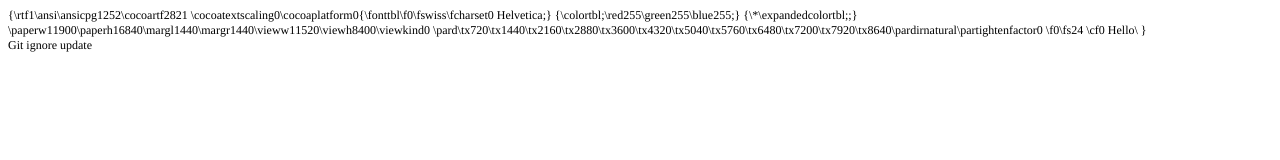
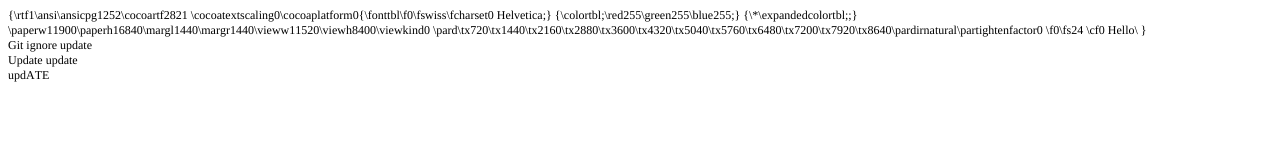
Before and after one commit to ronitbby/classwork, a plain HTML site: page index.html in a window 1280 px wide. Drawn offline with Linux system fonts and the light colour scheme.

Commit message:
UPDATE COMMIT

```diff
--- a/index.html
+++ b/index.html
@@ -14,5 +14,7 @@
 <body>
 <p class="p1"><span class="s1">{\rtf1\ansi\ansicpg1252\cocoartf2821 \cocoatextscaling0\cocoaplatform0{\fonttbl\f0\fswiss\fcharset0 Helvetica;} {\colortbl;\red255\green255\blue255;} {\*\expandedcolortbl;;} \paperw11900\paperh16840\margl1440\margr1440\vieww11520\viewh8400\viewkind0 \pard\tx720\tx1440\tx2160\tx2880\tx3600\tx4320\tx5040\tx5760\tx6480\tx7200\tx7920\tx8640\pardirnatural\partightenfactor0 \f0\fs24 \cf0 Hello\ }</span></p>
 <p class="p1"><span class="s1">Git ignore update</span></p>
+<p class="p1"><span class="s1">Update update<span class="Apple-converted-space"> </span></span></p>
+<p class="p1"><span class="s1">updATE</span></p>
 </body>
 </html>
```
